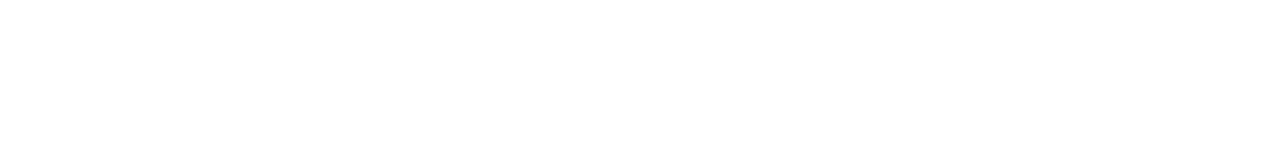
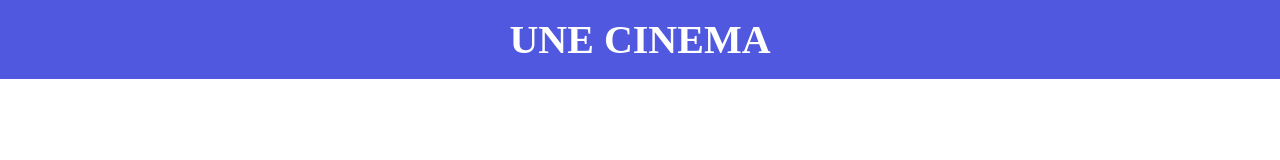
Before and after one commit to PeterChung241/COSC360Cinema, a website: page index.html in a window 1280 px wide. Drawn offline with Linux system fonts and the light colour scheme.

Commit message:
Added Header and basic css layout

```diff
--- a/index.html
+++ b/index.html
@@ -9,7 +9,14 @@
     <link rel="stylesheet" href="./style.css" />
     <link rel="shortcut icon" href="#" />
 </head>
-
-<body></body>
+<body>
+    <header class="header">UNE Cinema</header>
+    <main class="main">
+        <div class="movies"></div>
+        <div class="theater"></div>
+            <div class="screen"></div>
+            <div class="seat-map"></div>
+    </main>
+</body>
 
 </html>
--- a/style.css
+++ b/style.css
@@ -0,0 +1,23 @@
+body {
+    margin: 0;
+    min-height: 100vh;
+    display: flex;
+    flex-direction: column;
+}
+
+.header {
+    font-size: 2.5rem;
+    padding: 1rem;
+    background-color: #4F58Df;
+    color: #FFFFFF;
+    font-weight: bolder;
+    text-transform: uppercase;
+    text-align: center;
+}
+
+.main {
+    flex: 1;
+    padding: 1rem;
+    display: flex;
+    flex-direction: column;
+}
```
